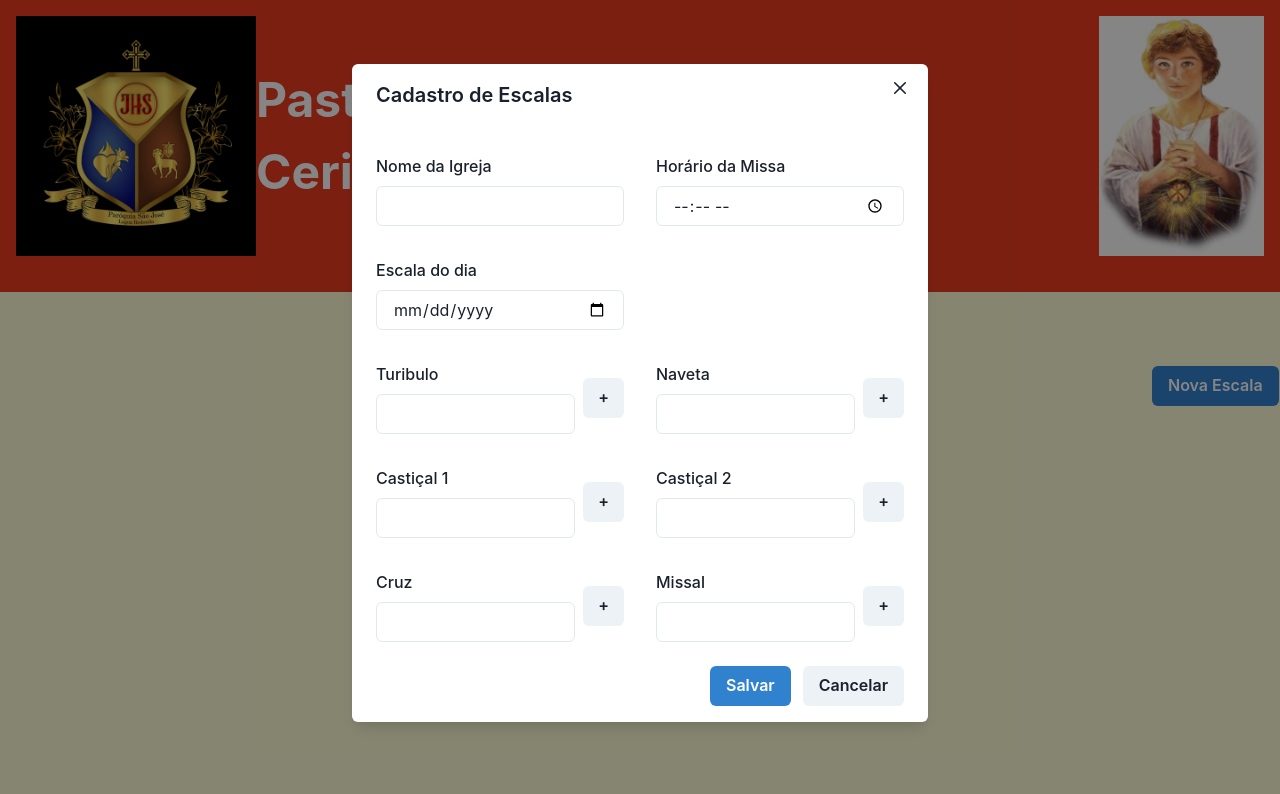
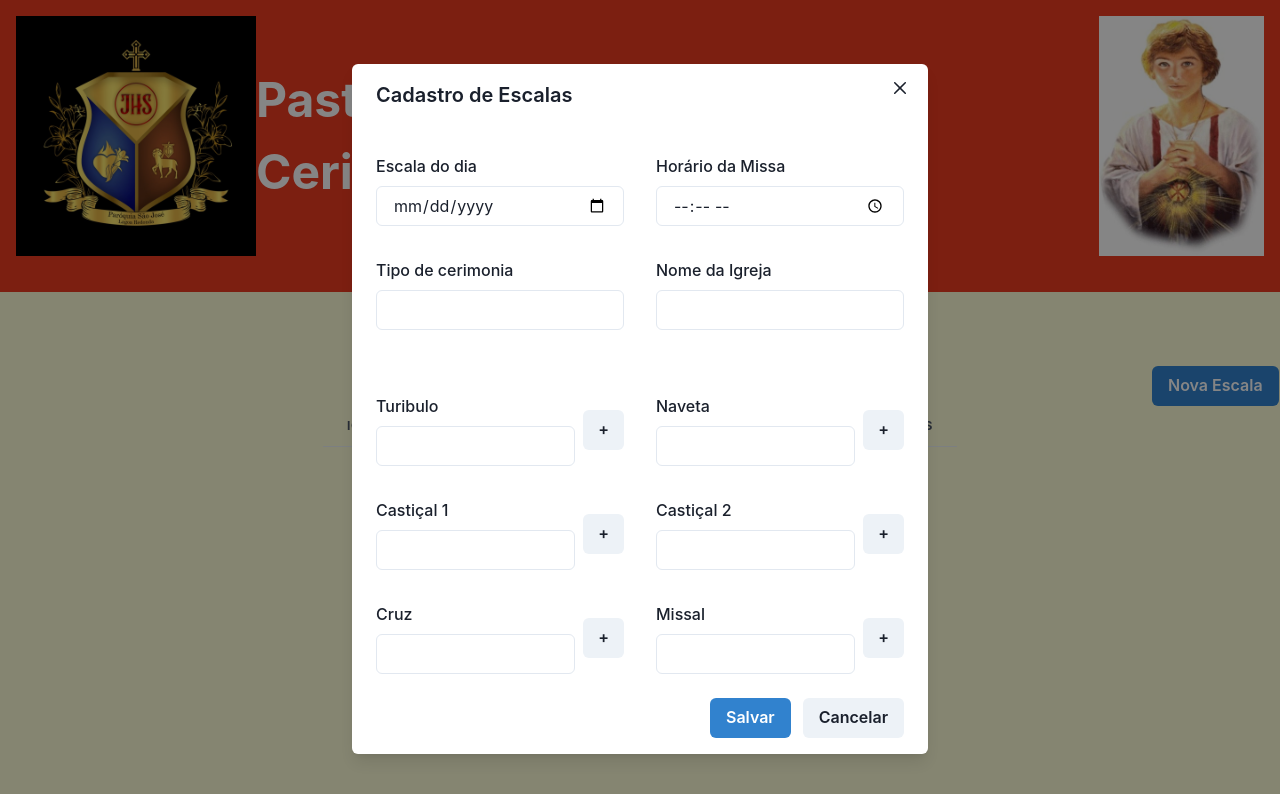
Before and after one commit to WesleyEstevam/Frontend-Escalas-PDCC, a React (Vite) app: page / in a window 1280 px wide. Both pictures are taken after a click on the button "Nova Escala". Shown: the top 794 px of the page. Built offline with nearby package versions, Linux system fonts and the light colour scheme.

Commit message:
tip_cerimonia adicionado

```diff
--- a/src/components/EscalasList.jsx
+++ b/src/components/EscalasList.jsx
@@ -42,6 +42,7 @@ const EscalasList = () => {
                 <Th>Igreja</Th>
                 <Th>Horário</Th>
                 <Th>Data da escala</Th>
+                <Th>Tipo de cerimonia</Th>
                 <Th>Ações</Th>
               </Tr>
             </thead>
@@ -49,9 +50,10 @@ const EscalasList = () => {
               {/* Renderize as escalas no corpo da tabela */}
               {escalas.map((escala, index) => (
                 <Tr key={index}>
-                  <Td>{escala.nome_igreja}</Td>
+                  <Td>{escala.nome_capela}</Td>
                   <Td>{escala.horario_missa}</Td>
                   <Td>{escala.data_escala}</Td>
+                  <Td>{escala.tipo_cerimonia}</Td>
                   <Td>
                     <Flex justify="space-around">
                       <Button
--- a/src/pages/CadastroEscala.jsx
+++ b/src/pages/CadastroEscala.jsx
@@ -29,7 +29,8 @@ const CadastroEscalas = ({ onSalvarEscalas }) => {
         ...escalas,
         {
           data_escala: "",
-          nome_igreja: "",
+          tipo_cerimonia: "",
+          nome_capela: "",
           horario_missa: "",
           Turibulo: [{ nome_coroinha: "" }],
           Naveta: [{ nome_coroinha: "" }],
@@ -49,12 +50,13 @@ const CadastroEscalas = ({ onSalvarEscalas }) => {
 
   const handleChange = (index, atributo, subindex, value) => {
     const novasEscalas = [...escalas];
-    // Se o atributo for "nome_igreja" ou "horario_missa",
+    // Se o atributo for "nome_capela" ou "horario_missa",
     // definimos diretamente o valor no array principal
     if (
-      atributo === "nome_igreja" ||
+      atributo === "nome_capela" ||
       atributo === "horario_missa" ||
-      atributo === "data_escala"
+      atributo === "data_escala" ||
+      atributo === "tipo_cerimonia"
     ) {
       novasEscalas[index][atributo] = value;
     } else {
@@ -89,12 +91,12 @@ const CadastroEscalas = ({ onSalvarEscalas }) => {
                   marginTop="20px"
                 >
                   <FormControl>
-                    <FormLabel>Nome da Igreja</FormLabel>
+                    <FormLabel>Escala do dia</FormLabel>
                     <Input
-                      type="text"
-                      value={escala.nome_igreja}
+                      type="date"
+                      value={escala.data_escala}
                       onChange={(e) =>
-                        handleChange(index, "nome_igreja", 0, e.target.value)
+                        handleChange(index, "data_escala", 0, e.target.value)
                       }
                     />
                   </FormControl>
@@ -109,19 +111,29 @@ const CadastroEscalas = ({ onSalvarEscalas }) => {
                     />
                   </FormControl>
                   <FormControl>
-                    <FormLabel>Escala do dia</FormLabel>
+                    <FormLabel>Tipo de cerimonia</FormLabel>
                     <Input
-                      type="date"
-                      value={escala.data_escala}
+                      type="text"
+                      value={escala.tipo_cerimonia}
                       onChange={(e) =>
-                        handleChange(index, "data_escala", 0, e.target.value)
+                        handleChange(index, "tipo_cerimonia", 0, e.target.value)
+                      }
+                    />
+                  </FormControl>
+                  <FormControl>
+                    <FormLabel>Nome da Igreja</FormLabel>
+                    <Input
+                      type="text"
+                      value={escala.nome_capela}
+                      onChange={(e) =>
+                        handleChange(index, "nome_capela", 0, e.target.value)
                       }
                     />
                   </FormControl>
                   {Object.entries(escala).map(
                     ([atributo, lista]) =>
                       // Exclui o botão para Nome da Igreja e Horário da Missa
-                      atributo !== "nome_igreja" &&
+                      atributo !== "nome_capela" &&
                       atributo !== "horario_missa" && (
                         <div key={atributo}>
                           {Array.isArray(lista) &&
```
